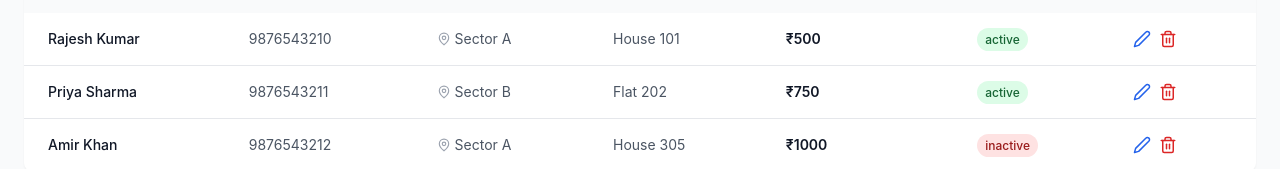
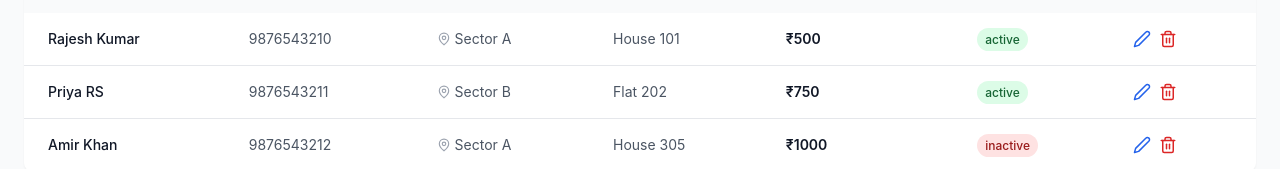
Before and after one commit to amalpanil7991-git/subscriber-management, a React (Create React App) app: page / in a window 1280 px wide. Shown: the part 505-674 px from the top of the page. Built offline with nearby package versions, Linux system fonts and the light colour scheme.

Commit message:
Name change for Priya

```diff
--- a/src/App.js
+++ b/src/App.js
@@ -28,7 +28,7 @@ useEffect(() => {
     // Sample data for first-time users
     const sampleData = [
       { id: 1, name: 'Rajesh Kumar', phone: '9876543210', area: 'Sector A', address: 'House 101', monthlyFee: 500, connectionDate: '2024-01-15', status: 'active' },
-      { id: 2, name: 'Priya Sharma', phone: '9876543211', area: 'Sector B', address: 'Flat 202', monthlyFee: 750, connectionDate: '2024-02-20', status: 'active' },
+      { id: 2, name: 'Priya RS', phone: '9876543211', area: 'Sector B', address: 'Flat 202', monthlyFee: 750, connectionDate: '2024-02-20', status: 'active' },
       { id: 3, name: 'Amir Khan', phone: '9876543212', area: 'Sector A', address: 'House 305', monthlyFee: 1000, connectionDate: '2024-03-10', status: 'inactive' },
     ];
     setSubscribers(sampleData);
```
Also changed, not shown: 5 other files (tests, documents, lock files or other folders).
